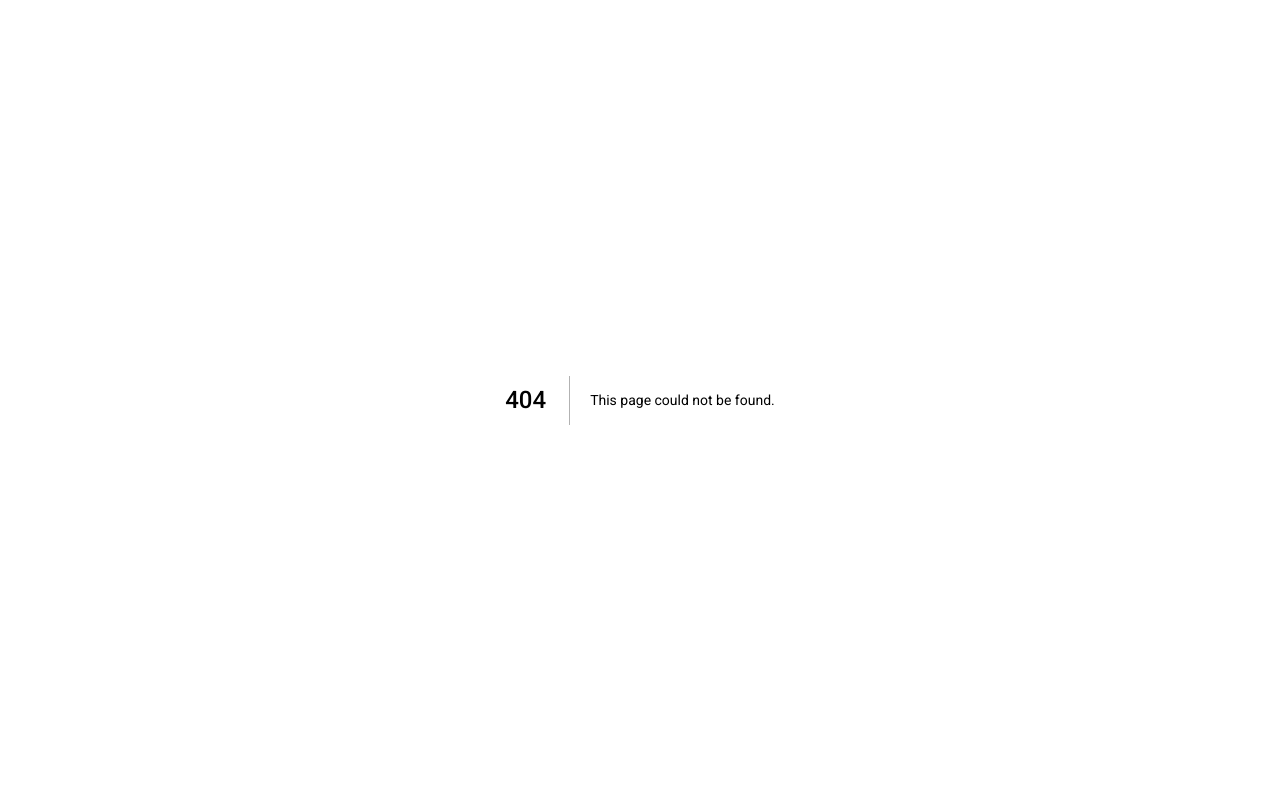
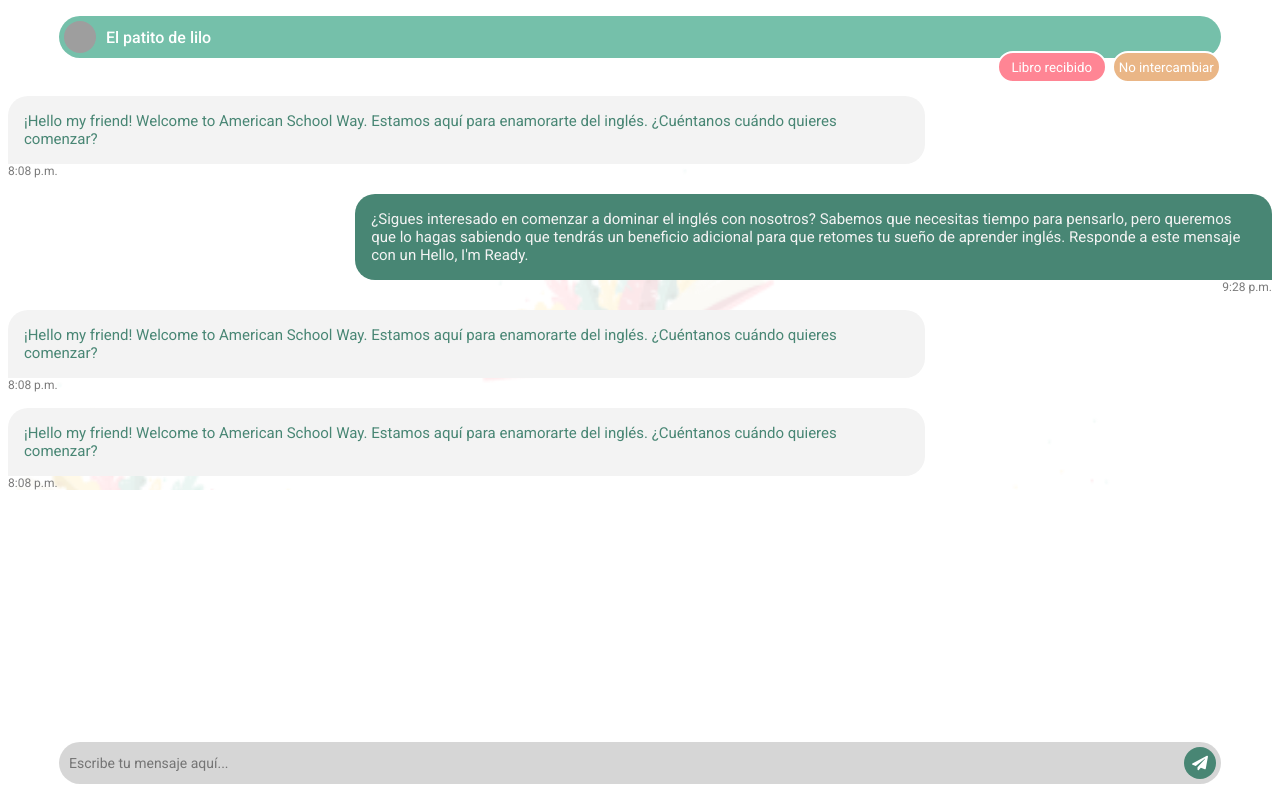
Before and after one commit to IsabelaCeballos/Frontend-Handbook, a Next.js app: page /Chats/1 in a window 1280 px wide. Before the commit this address had no page. Built offline with nearby package versions, Linux system fonts and the light colour scheme; grey boxes are pictures that could not be loaded.

Commit message:
chat view v1

```diff
--- /dev/null
+++ b/pages/Chats/[chat].js
@@ -0,0 +1,90 @@
+import Cookies from 'js-cookie';
+import Head from 'next/head';
+import { useRouter } from 'next/router';
+import { useState } from 'react';
+
+import {AirplaneIcon} from "../../src/assets/Airplane";
+// import imgFill from "../../src/assets/Fondo.png";
+import {CIRC__button} from '../../src/components/Buttons';
+
+
+import {
+    BAR_DES__section, BAR_DES__div, BAR_TYPING__section,
+    CONTAINER_MSJ__div, BTNS__div, MSJ__div, BAR_TYPING__div
+} from './styles';
+
+export default function Chatting() {
+    const paramsRouter = useRouter().query.chat;
+    const [msj,setMsj] = useState("");
+
+    const bookExchange = async () => {
+        // const response = await fetch(`http://localhost:3001/Exchange/{id}`, {
+        //     headers: {
+        //         'Accept': 'application/json',
+        //         'Content-Type': 'application/json',
+        //         'Authorization': 'Bearer ' + Cookies.get('JWT'),
+        //     },
+        //     method: "DELETE"
+        // });
+        // const data = await response.json();
+        console.log("intercambio finalizado");
+    }
+    const bookNotExchange = async () => {
+        console.log("intercambio cancelado");
+    }
+    return (
+        <>
+            <Head> <title>Chating</title> </Head>
+            <BAR_DES__div>
+                <BAR_DES__section>
+                    <img src='https://media.istockphoto.com/id/1127302688/es/vector/icono-de-pato-amarillo.jpg?s=612x612&w=0&k=20&c=qbHH2q0eR_8H_XFFAn-NJi5WINYtcN2OrruQ1KCG0W4=' alt='Imagen usuario destinatario' />
+                    <p>{"El patito de lilo"}</p>
+                    <BTNS__div>
+                        <button onClick={()=>bookExchange()} >Libro recibido</button>
+                        <button onClick={()=>bookNotExchange()}>No intercambiar</button>
+                    </BTNS__div>
+                </BAR_DES__section>
+            </BAR_DES__div>
+            <CONTAINER_MSJ__div>
+                <MSJ__div who="you">
+                    <p>
+                        ¡Hello my friend! Welcome to American School Way.
+                        Estamos aquí para enamorarte del inglés. ¿Cuéntanos cuándo quieres comenzar?
+                    </p>
+                    <span>8:08 p.m.</span>
+                </MSJ__div>
+                <MSJ__div who="me">
+                    <p>
+                        ¿Sigues interesado en comenzar a dominar el inglés con nosotros?
+                        Sabemos que necesitas tiempo para pensarlo, pero queremos que lo
+                        hagas sabiendo que tendrás un beneficio adicional para que retomes
+                        tu sueño de aprender inglés. Responde a este mensaje con un Hello, I'm Ready.
+                    </p>
+                    <span>9:28 p.m.</span>
+                </MSJ__div>
+                <MSJ__div who="you">
+                    <p>
+                        ¡Hello my friend! Welcome to American School Way.
+                        Estamos aquí para enamorarte del inglés. ¿Cuéntanos cuándo quieres comenzar?
+                    </p>
+                    <span>8:08 p.m.</span>
+                </MSJ__div>
+                <MSJ__div who="you">
+                    <p>
+                        ¡Hello my friend! Welcome to American School Way.
+                        Estamos aquí para enamorarte del inglés. ¿Cuéntanos cuándo quieres comenzar?
+                    </p>
+                    <span>8:08 p.m.</span>
+                </MSJ__div>
+            </CONTAINER_MSJ__div>
+            <BAR_TYPING__div>
+                <BAR_TYPING__section>
+                    <textarea onChange={(e)=>setMsj(e.target.value)} rows="1" placeholder='Escribe tu mensaje aquí...' />
+                    <CIRC__button fillColorBtn="#488674" onClick = {() => console.log(msj)}>
+                        <AirplaneIcon />
+                    </CIRC__button>
+                </BAR_TYPING__section>
+            </BAR_TYPING__div>
+        </>
+    )
+}
--- a/pages/Chats/index.jsx
+++ b/pages/Chats/index.jsx
@@ -4,14 +4,19 @@
 import { Header } from '../../src/components/Header';
 import { ViewChat } from '../../src/components/ViewChats/view.js';
 import { Footer } from '../../src/components/Footer';
+
+import { useRouter } from 'next/router'
+
 import Head from 'next/head';
 
 export default function Chats() {
+    let dataUser = {name: "daniela jruado", urlImg: "https:/ejemplo.com"}
     return (
         <>
             <Head> <title>Chats</title> </Head>
             <Header />
             <SearchBar placeHolder="Buscar conversación..." />
+            {/* <button onClick={()=> Router.push(`/chats/${"esto es el id del mensaje"}_${dataUser}`) }>Ir al chat</button> */}
             <ViewChat />
             <Menu />
             <Footer />
--- /dev/null
+++ b/pages/Chats/styles.js
@@ -0,0 +1,105 @@
+import Styled from 'styled-components';
+import GlobalStyles from '../../src/StylesGlobals/globalStyles';
+
+export const BAR_DES__div =  Styled.div`
+    position: fixed;
+    width: 100%;
+    top: 0;
+    background: white;
+`
+export const BAR_DES__section = Styled.section`
+    width: 90%;
+    background: ${GlobalStyles.COLORS.Verde};
+    display: flex;
+    align-items: center;
+    gap: 10px;
+    position: relative;
+    margin: 1rem auto;
+    border-radius: 100px;
+    padding: 5px;
+    color: ${GlobalStyles.COLORS.Blanco};
+    font-weight: 500;
+    & img {
+        width: 2rem;
+        height: 2rem;
+        border-radius: 100%;
+    }
+
+`
+export const BTNS__div = Styled.div`
+    position: absolute;
+    display: flex;
+    width: 14rem;
+    height: 2rem;
+    bottom: -25px;
+    right: 0;
+    gap: 5px;
+    & button {
+        width: 100%;
+        height: 100%;
+        border: 2px solid white;
+        border-radius: 20px;
+        cursor: pointer;
+        color: ${GlobalStyles.COLORS.Blanco}
+    }
+    & button:first-child {
+        background: ${GlobalStyles.COLORS.Rojo};
+    }
+    & button:last-child {
+        background: ${GlobalStyles.COLORS.Pancho};
+    }
+`
+export const CONTAINER_MSJ__div = Styled.div`
+    margin: 6rem 0;
+    /* background: red; */
+    width: 100%;
+    background-image: url('../Fondo.png');
+    background-size: cover;
+    background-repeat: no-repeat;
+`
+export const MSJ__div = Styled.div`
+    margin: 1rem 0.5rem;
+    display: flex;
+    flex-direction: column;
+    align-items: ${props => props.who === "me" ? "flex-end" : "flex-start"};
+ & p {
+    width: 70%;
+    background: ${props => props.who === "me"? "#488674": "#F3F3F3"};
+    color: ${props => props.who === "me"? "#F3F3F3": "#488674"};
+    font-size: 15px;
+    padding: 1rem;
+    border-radius: ${props => props.who === "me"? "20px 20px 0px 20px": "20px 20px 20px 0px"};
+ }
+ & span {
+    color: #7B7B7B;
+    font-size: 12px;
+ }
+`
+export const BAR_TYPING__section = Styled.section`
+    width: 90%;
+    background: rgb(173 173 173 / 50%);
+    display: flex;
+    justify-content: space-between;
+    align-items: center;
+    position: relative;
+    margin: 1rem auto;
+    border-radius: 100px;
+    padding: 5px;
+    color: ${GlobalStyles.COLORS.Blanco};
+    & textarea {
+        width: 90%;
+        background: none;
+        border: none;
+        padding: 0 5px;
+        outline: none;
+        box-sizing: border-box;
+        resize: none;
+        font-size: 14px
+    }
+`
+export const BAR_TYPING__div = Styled.div`
+    position: fixed;
+    width: 100%;
+    bottom: 0;
+    background: white;
+`
--- a/src/components/OptionsSection/PreviewElements.jsx
+++ b/src/components/OptionsSection/PreviewElements.jsx
@@ -191,7 +191,7 @@
                         dataBook ?
                             dataBook.map((book, ind) => (
                                 book.state === "Disponible" &&
-                                <TEMPLATE_IMG_BOOK__div key={ind}>
+                                <TEMPLATE_IMG_BOOK__div key={ind} state = {book.state}>
                                     <img src={book.photo} alt={`Image book ${book.name}`} />
                                     <div>
                                         <CIRC__button fillColorBtn="Pancho" onClick={() => deleteBtnAction(book._id, "book")}>
@@ -208,9 +208,9 @@
                             dataBook ?
                                 dataBook.map((book, ind) => (
                                     (book.state === "En proceso" || book.state === "Intercambiado") &&
-                                    <TEMPLATE_IMG_BOOK__div key={ind}>
+                                    <TEMPLATE_IMG_BOOK__div key={ind} state = {book.state}>
                                         <img src={book.photo} alt={`Image book ${book.name}`} />
-                                        <p>{book.state}</p>
+                                        <p>{book.state === "Intercambiado" ? "Intercambiado":"En proceso"}</p>
                                     </TEMPLATE_IMG_BOOK__div>
                                 ))
                                 : <p>Cargando...</p>
--- a/src/components/OptionsSection/index.jsx
+++ b/src/components/OptionsSection/index.jsx
@@ -89,7 +89,7 @@
             <OptionsType
                 opc={
                     choose == "books"
-                        ? ["Disponibles", "Intercambiados"]
+                        ? ["Disponibles", "No disponibles"]
                         : choose == "communities"
                             ? ["Creadas", "Miembro"]
                             : ["Creados", "Unidos"]
```
Also changed, not shown: src/components/OptionsSection/styles.js (+11 -0 lines), public/Fondo.png (added).
